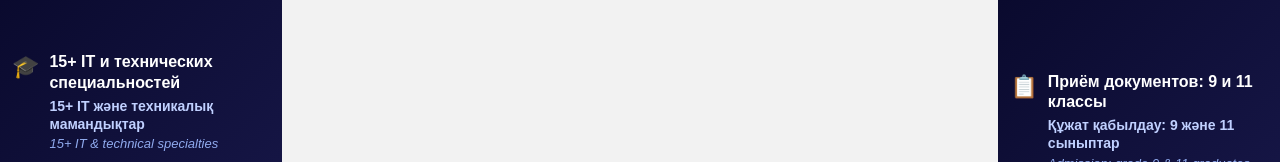
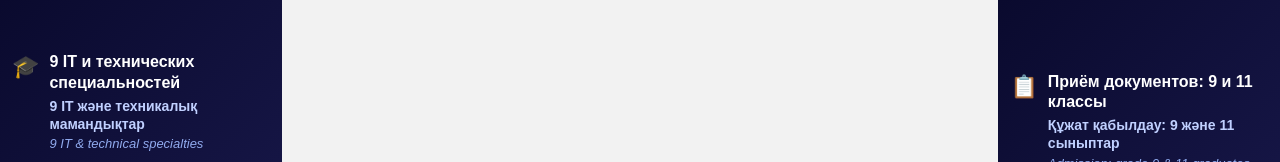
Before and after one commit to alina12021/1, a website: page public/display.html in a window 1280 px wide. Shown: the part 443-605 px from the top of the page. Drawn offline with Linux system fonts and the light colour scheme; no server answers.

Commit message:
update queue system

```diff
--- a/public/display.html
+++ b/public/display.html
@@ -193,7 +193,7 @@ var leftSlides = [
     {
         img:"/left1.jpeg",
         lines:[
-            { emoji:"🎓", ru:"15+ IT и технических специальностей", kz:"15+ IT және техникалық мамандықтар", en:"15+ IT & technical specialties" },
+            { emoji:"🎓", ru:"9 IT и технических специальностей", kz:"9 IT және техникалық мамандықтар", en:"9 IT & technical specialties" },
             { emoji:"💡", ru:"Программирование, робототехника, кибербезопасность", kz:"Бағдарламалау, робототехника, киберқауіпсіздік", en:"Programming, robotics, cybersecurity" }
         ]
     },
```
